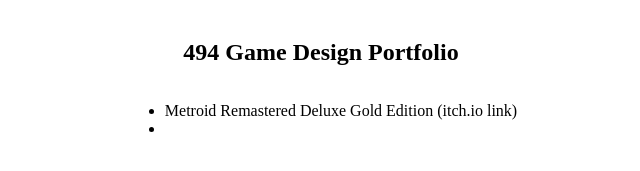
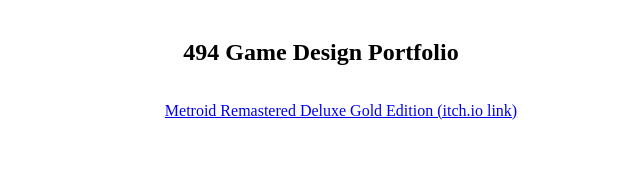
Before and after one commit to ajkady/ajkady.github.io, a plain HTML site: page index.html in a window 1280 px wide. Shown: the part 369-540 px from the top of the page, without its empty margins (319-959 px from the left). Drawn offline with Linux system fonts and the light colour scheme.

Commit message:
Update index.html

```diff
--- a/index.html
+++ b/index.html
@@ -14,7 +14,7 @@
 	<h1>Ahmad Kady</h1>
 	<h2>494 Game Design Portfolio</h2>
 	<ul>
-		<li>Metroid Remastered Deluxe Gold Edition (itch.io link)<li>
+		<a href="https://ajkady.itch.io/metroid-remaster-deluxe">Metroid Remastered Deluxe Gold Edition (itch.io link)</a>
 	</ul>
 </body>
 </html>
```
